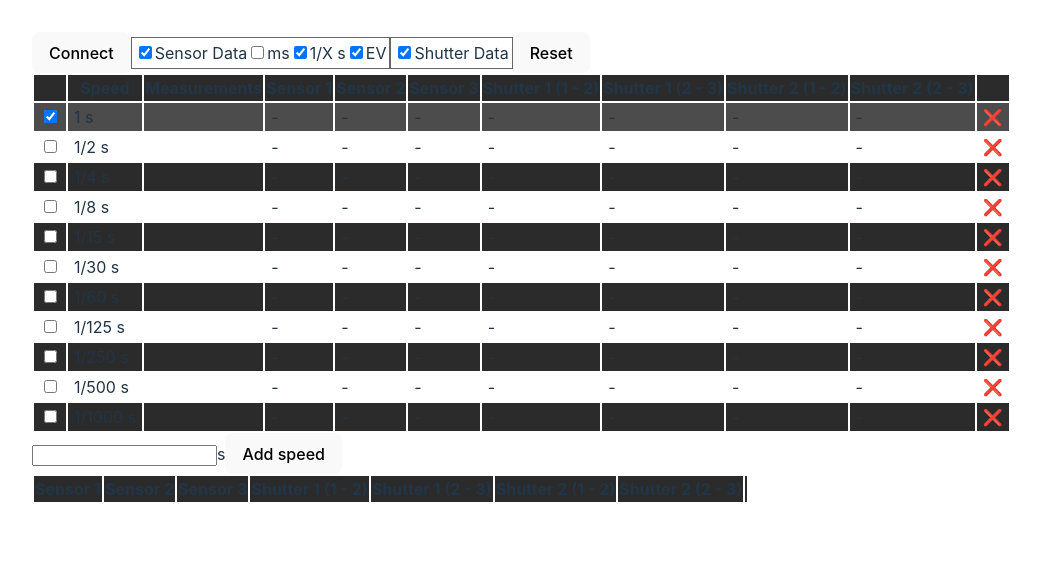
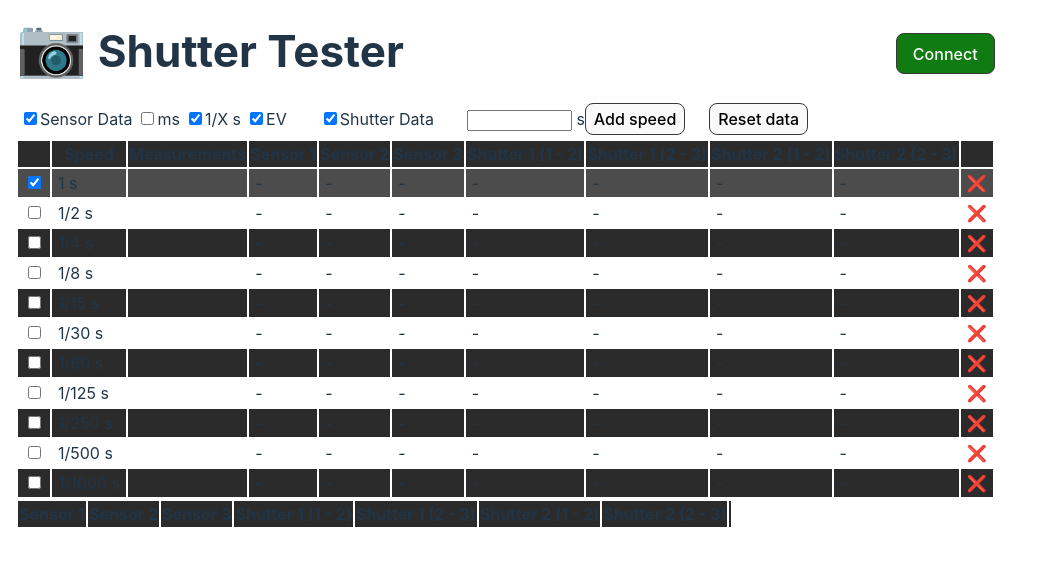
Before and after one commit to bjpirt/shutter-tester, a React (Vite) app in the folder ui/: page / in a window 1280 px wide. Shown: the top 566 px of the page, without its empty margins (0-1054 px from the left). Built offline with nearby package versions, Linux system fonts and the light colour scheme.

Commit message:
Add a header to the ui

```diff
--- a/ui/src/App.css
+++ b/ui/src/App.css
@@ -1,5 +1,5 @@
 #root {
-  padding: 2rem;
+  padding: 1rem;
 }
 
 
@@ -19,8 +19,43 @@ table tr:nth-child(odd) {
   background-color: #2b2b2b
 }
 
-header .control{
+#controls .control{
   display: inline-block;
-  border:1px solid #666;
-  padding: 3px;
+  padding: 4px;
 }
+
+.control label{
+  margin-right: 5px
+}
+
+.control {
+  margin-right:20px
+}
+
+#controls button {
+  padding: 0.3em 0.5em;
+}
+
+.connect {
+  margin-top: 17px;
+  float: right;
+}
+
+button.action{
+  background-color:#107b11;
+  color:#FFF
+}
+
+
+button:hover {
+  border-color: #60a362;
+}
+
+h1{
+  margin:0 0 20px;
+  font-size:2.75em
+}
+
+h1 .icon {
+  font-size:130%
+}
--- a/ui/src/App.tsx
+++ b/ui/src/App.tsx
@@ -32,16 +32,19 @@ function App() {
   };
 
   const reset = () => {
-    setMeasurements({})
-  }
+    setMeasurements({});
+  };
 
   const selectSpeed = (speed: string) => {
     setSelectedSpeed(speed);
   };
 
   const removeMeasurement = (speed: string, measurement: Measurement) => {
-    setMeasurements({...measurements, [speed]: measurements[speed].filter(m => m != measurement)});
-  }
+    setMeasurements({
+      ...measurements,
+      [speed]: measurements[speed].filter((m) => m != measurement),
+    });
+  };
 
   const takeShot = (measurement: Measurement) => {
     console.log(measurement);
@@ -62,15 +65,23 @@ function App() {
   return (
     <SettingsContext>
       <header>
-        {isTest() ? (
-          <TestShot onClick={takeShot} selectedSpeed={selectedSpeed} />
-        ) : (
-          <Connect onClick={subscribeBluetooth} isConnected={isConnected} />
-        )}
+        <div className="connect">
+          {isTest() ? (
+            <TestShot onClick={takeShot} selectedSpeed={selectedSpeed} />
+          ) : (
+            <Connect onClick={subscribeBluetooth} isConnected={isConnected} />
+          )}
+        </div>
+        <h1>
+          <span className="icon">📷</span> Shutter Tester
+        </h1>
+      </header>
+      <div id="controls">
         <SensorControls />
         <ShutterControls />
-        <button onClick={reset}>Reset</button>
-      </header>
+        <AddSpeed onAddSpeed={addSpeed} />
+        <button onClick={reset}>Reset data</button>
+      </div>
       <Summary
         speeds={speeds}
         onRemoveSpeed={removeSpeed}
@@ -78,7 +89,6 @@ function App() {
         onSelectSpeed={selectSpeed}
         measurements={measurements}
       />
-      <AddSpeed onAddSpeed={addSpeed} />
       <MeasurementDetail
         measurements={measurements[selectedSpeed]}
         selectedSpeed={selectedSpeed}
--- a/ui/src/components/AddSpeed.tsx
+++ b/ui/src/components/AddSpeed.tsx
@@ -26,11 +26,18 @@ export default function SummaryLine({ onAddSpeed }: Props) {
     setNewSpeed(e.currentTarget.value);
 
   return (
-    <form onSubmit={handleSubmit}>
-      <input type="text" onChange={handleChange} value={newSpeed}></input>
-      <span>s</span>
-      <button>Add speed</button>
-      {!!error ? <span>{error}</span> : undefined}
-    </form>
+    <div className="control">
+      <form onSubmit={handleSubmit}>
+        <input
+          type="text"
+          onChange={handleChange}
+          value={newSpeed}
+          size={10}
+        ></input>
+        <span> s</span>
+        <button>Add speed</button>
+        {!!error ? <span>{error}</span> : undefined}
+      </form>
+    </div>
   );
 }
--- a/ui/src/components/Connect.tsx
+++ b/ui/src/components/Connect.tsx
@@ -5,6 +5,8 @@ type Props = {
 
 export default function Connect({ onClick, isConnected }: Props) {
   return (
-    <button onClick={onClick}>{isConnected ? "Connected" : "Connect"}</button>
+    <button onClick={onClick} className="action">
+      {isConnected ? "Connected" : "Connect"}
+    </button>
   );
 }
--- a/ui/src/components/SummaryRow.tsx
+++ b/ui/src/components/SummaryRow.tsx
@@ -86,7 +86,11 @@ export default function SummaryRow({
       className={selected ? "selected" : undefined}
     >
       <td>
-        <input type="checkbox" checked={selected} />
+        <input
+          type="checkbox"
+          checked={selected}
+          onChange={() => onSelect(speed)}
+        />
       </td>
       <td>{speed} s</td>
       <td>{measurements?.length}</td>
--- a/ui/src/components/TestShot.tsx
+++ b/ui/src/components/TestShot.tsx
@@ -29,5 +29,9 @@ export default function TestShot({ onClick, selectedSpeed }: Props) {
     onClick(generateTestData(selectedSpeed));
   };
 
-  return <button onClick={handleClick}>Test</button>;
+  return (
+    <button onClick={handleClick} className="action">
+      Test
+    </button>
+  );
 }
--- a/ui/src/index.css
+++ b/ui/src/index.css
@@ -41,10 +41,12 @@ button {
   font-size: 1em;
   font-weight: 500;
   font-family: inherit;
-  background-color: #1a1a1a;
+  border-color: #383838;
+  background-color: #101010;
   cursor: pointer;
   transition: border-color 0.25s;
 }
+
 button:hover {
   border-color: #646cff;
 }
```
